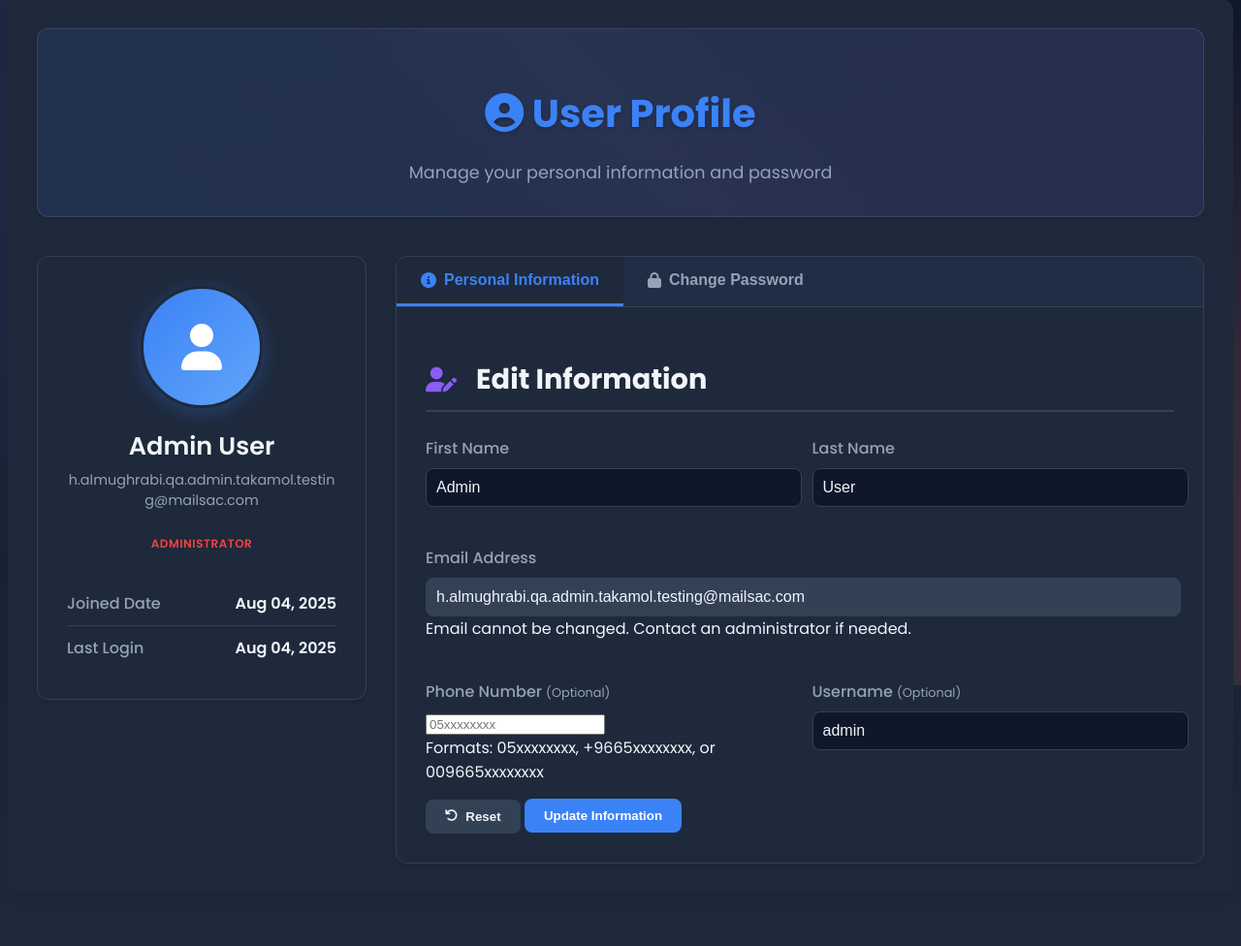
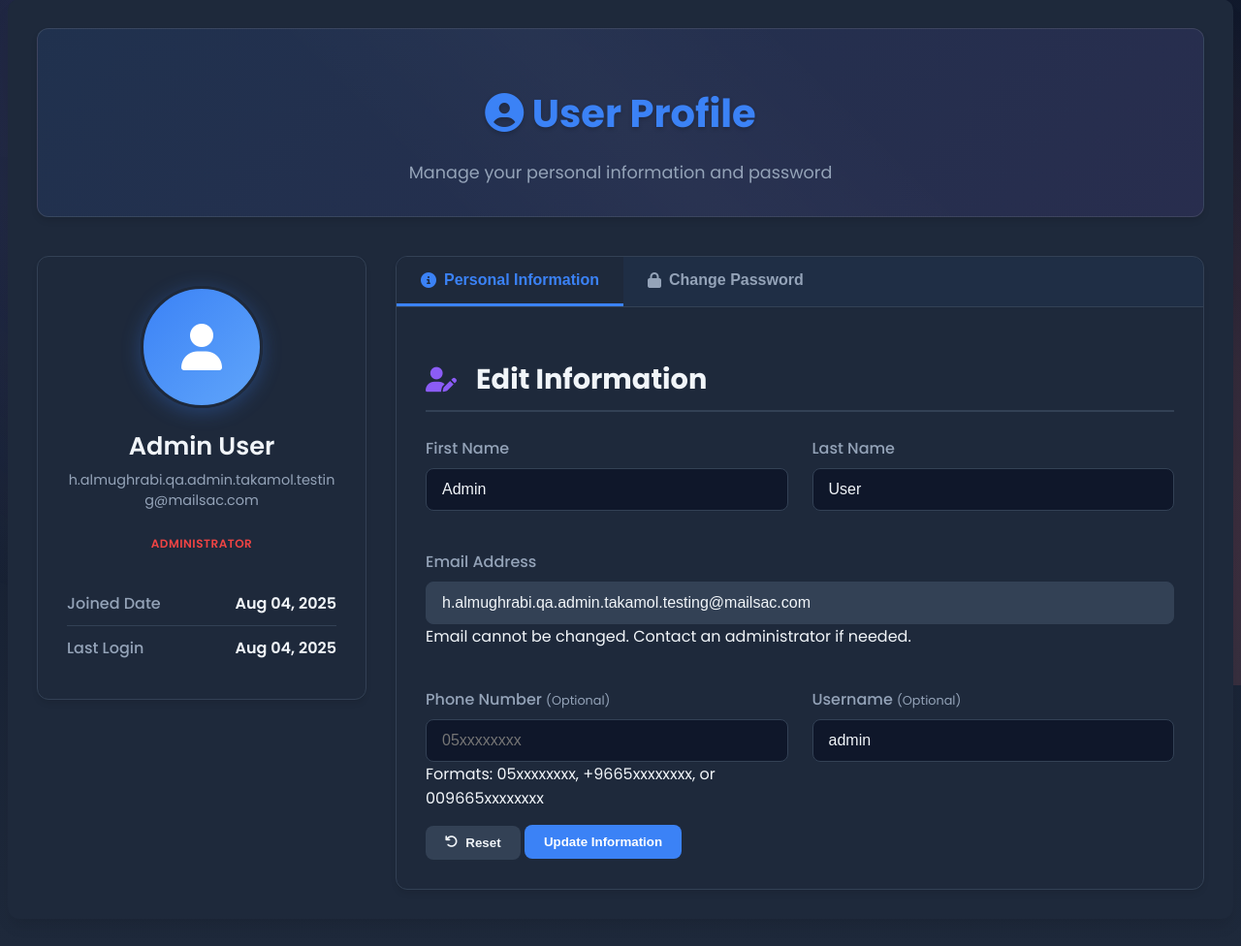
Before and after one commit to haitham-al-mughrabi/qa-sprint-reports, a Flask app: page /profile in a window 1280 px wide. Shown: the part 93-1069 px from the top of the page at 97% size. Before the commit the page ends 984 px from the top, so only its background shows below. Run offline with Flask 3, Linux system fonts and the light colour scheme; a user stored in the database is signed in.

Commit message:
Update missing styles

```diff
--- a/profile.html
+++ b/profile.html
@@ -205,7 +205,7 @@
                         <form id="passwordForm">
                             <div class="form-group">
                                 <label for="old_password">Current Password</label>
-                                <div style="position: relative;">
+                                <div class="input-wrapper">
                                     <input type="password" id="old_password" name="old_password" required
                                            placeholder="Enter your current password">
                                     <i class="fas fa-eye input-icon" id="toggleOldPassword"
@@ -215,7 +215,7 @@
 
                             <div class="form-group">
                                 <label for="new_password">New Password</label>
-                                <div style="position: relative;">
+                                <div class="input-wrapper">
                                     <input type="password" id="new_password" name="new_password" required
                                            placeholder="Enter your new password">
                                     <i class="fas fa-eye input-icon" id="toggleNewPassword"
@@ -236,7 +236,7 @@
 
                             <div class="form-group">
                                 <label for="confirm_password">Confirm New Password</label>
-                                <div style="position: relative;">
+                                <div class="input-wrapper">
                                     <input type="password" id="confirm_password" name="confirm_password" required
                                            placeholder="Confirm your new password">
                                     <i class="fas fa-eye input-icon" id="toggleConfirmPassword"
--- a/static/profile.css
+++ b/static/profile.css
@@ -180,7 +180,7 @@
 .form-group label .optional {
     font-weight: 400;
     font-size: 0.8rem;
-    color: var(--text-secondary-light);
+    color: var(--text-secondary-light, var(--text-secondary)); /* Fallback added */
 }
 
 .input-wrapper {
@@ -199,6 +199,31 @@
 
 .input-wrapper .input-icon:hover {
     color: var(--primary);
+}
+
+/* Input field styling */
+.form-group input[type="text"],
+.form-group input[type="email"],
+.form-group input[type="tel"],
+.form-group input[type="password"] {
+    width: 100%;
+    padding: 12px 16px;
+    border: 1px solid var(--border);
+    border-radius: var(--border-radius);
+    background: var(--input-bg, var(--background)); /* Use input-bg if available, else background */
+    color: var(--text-primary);
+    font-size: 1rem;
+    transition: border-color 0.3s ease, box-shadow 0.3s ease;
+    box-sizing: border-box;
+}
+
+.form-group input[type="text"]:focus,
+.form-group input[type="email"]:focus,
+.form-group input[type="tel"]:focus,
+.form-group input[type="password"]:focus {
+    border-color: var(--primary);
+    outline: none;
+    box-shadow: 0 0 0 3px rgba(var(--primary-rgb), 0.1);
 }
 
 /* Password requirements styling */
```
